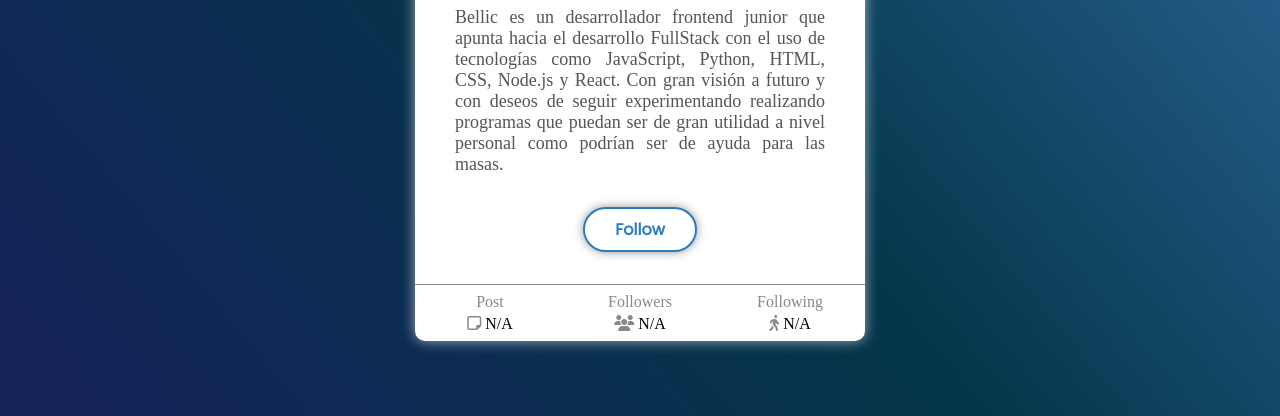
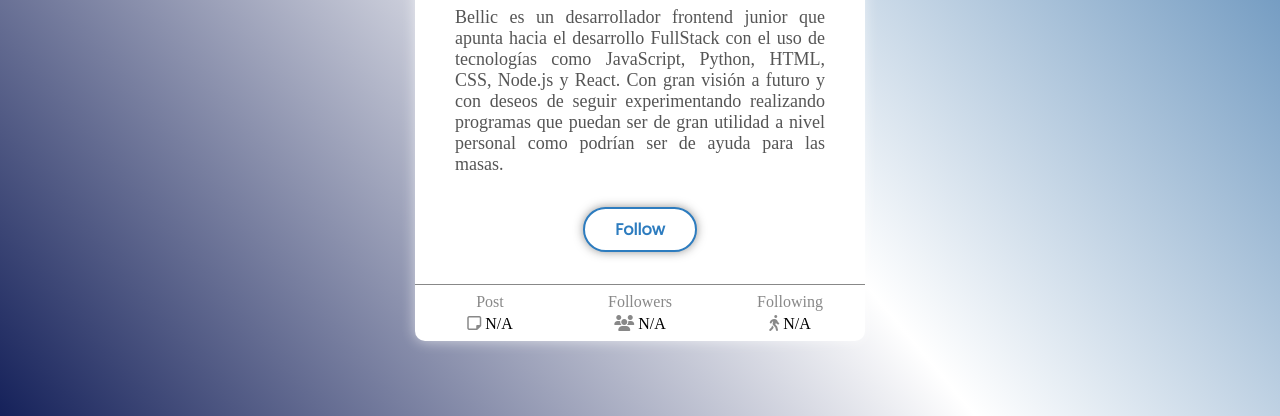
Before and after one commit to SrBellic/User-Card, a website built with Vite: page src/index.html in a window 1280 px wide. Shown: the part 384-800 px from the top of the page. Built offline with nearby package versions, Linux system fonts and the light colour scheme; a web font is replaced by a local one.

Commit message:
Update index.css

```diff
--- a/src/index.css
+++ b/src/index.css
@@ -16,7 +16,7 @@
 }
 
 body {
-  background: linear-gradient(230deg, #326da5 0%, #043649 50%, #15215a 100%);
+  background: linear-gradient(230deg, #326da5 0%, #fff 50%, #15215a 100%);
   height: 100vh;
   margin: 0;
 }
```
